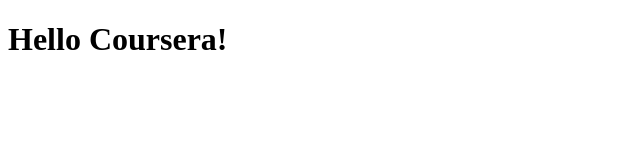
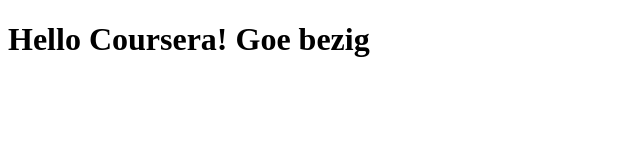
Before and after one commit to BertVanhaesebroeck/coursera-test, a plain HTML site: page site/index.html in a window 1280 px wide. Shown: the whole page, without its empty margins (0-640 px from the left). Drawn offline with Linux system fonts and the light colour scheme.

Commit message:
Small addition to my page content.

```diff
--- a/site/index.html
+++ b/site/index.html
@@ -4,6 +4,6 @@
 	<title>Hello Coursera!</title>
 </head>
 <body>
-<h1>Hello Coursera!</h1>
+<h1>Hello Coursera! Goe bezig</h1>
 </body>
 </html>
```
